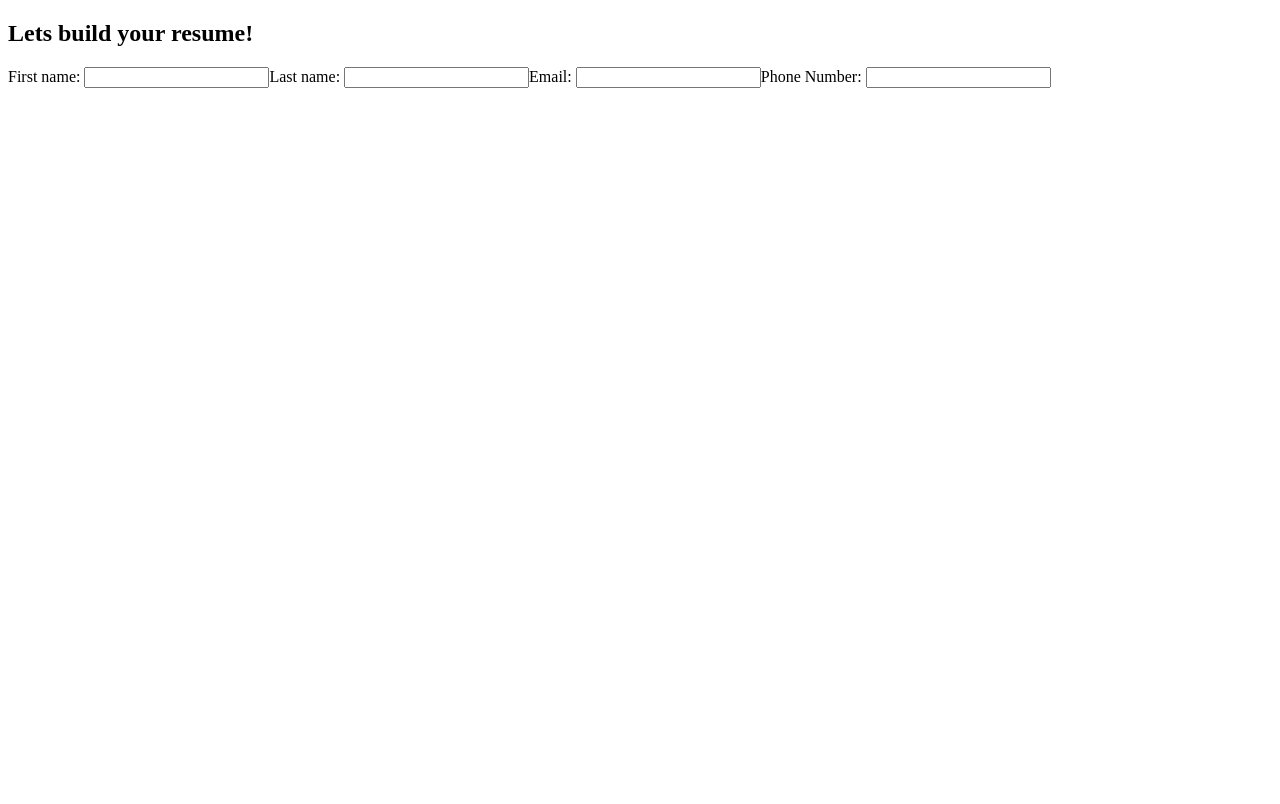
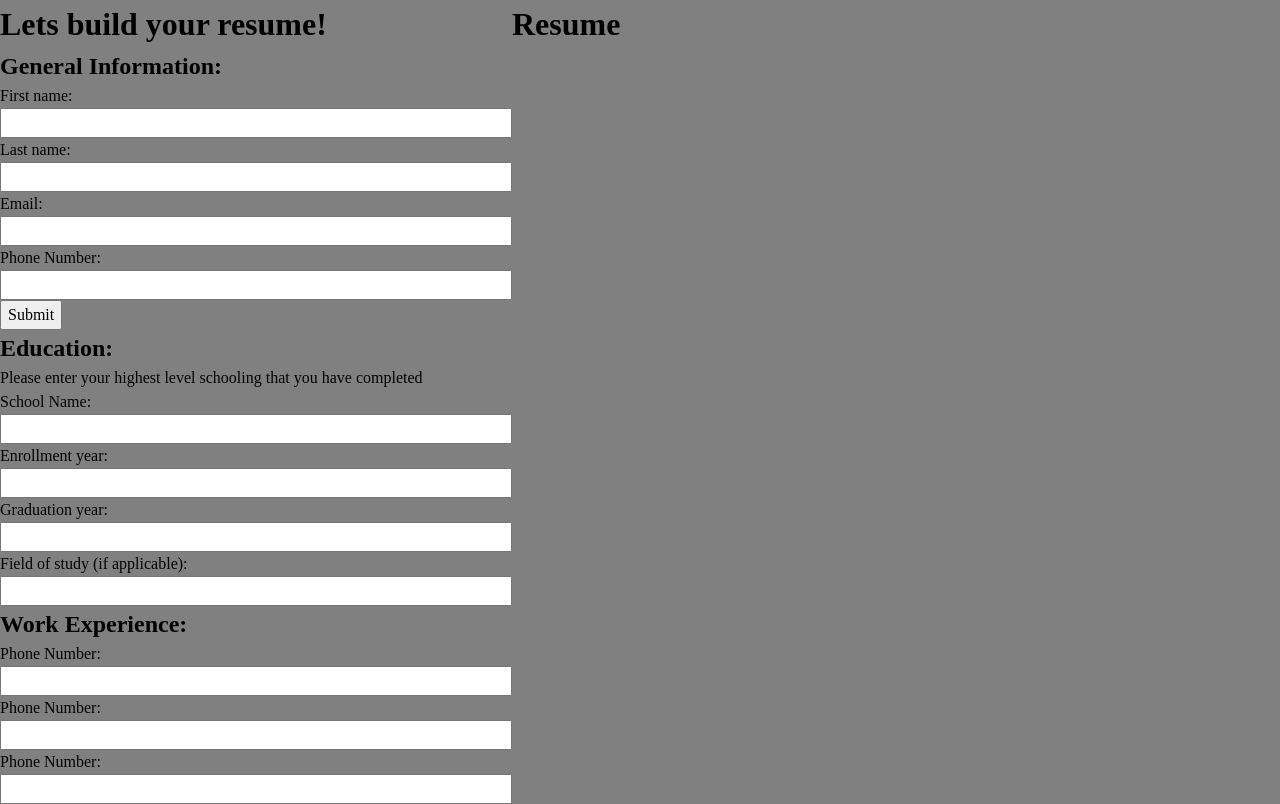
Before and after one commit to rgremaud/cv_application, a React (Vite) app: page / in a window 1280 px wide. Built offline with nearby package versions, Linux system fonts and the light colour scheme.

Commit message:
Work on initial component structure

```diff
--- /dev/null
+++ b/src/components/Education.jsx
@@ -0,0 +1,48 @@
+import { useState } from "react";
+
+export default function Education() {
+  /*
+  const [firstName, setFirstName] = useState('');
+  const [lastName, setLastName] = useState('');
+
+  const fullName = firstName + ' ' + lastName;
+
+  function handleFirstNameChange(e) {
+    setFirstName(e.target.value);
+  }
+
+  function handleLastNameChange(e) {
+    setLastName(e.target.value);
+  }
+  */
+  return (
+    <>
+      <h2>Education:</h2>
+      <p>Please enter your highest level schooling that you have completed</p>
+      <label>
+        School Name:{' '}
+        <input
+          //value={email}
+        />
+      </label>
+      <label>
+        Enrollment year:{' '}
+        <input
+          //value={email}
+        />
+      </label>
+      <label>
+        Graduation year:{' '}
+        <input
+          //value={email}
+        />
+      </label>
+      <label>
+        Field of study (if applicable):{' '}
+        <input
+          //value={email}
+        />
+      </label>
+    </>
+ );
+}
--- /dev/null
+++ b/src/components/Experience.jsx
@@ -0,0 +1,41 @@
+import { useState } from "react";
+
+export default function Experience() {
+ /* const [firstName, setFirstName] = useState('');
+  const [lastName, setLastName] = useState('');
+
+  const fullName = firstName + ' ' + lastName;
+
+  function handleFirstNameChange(e) {
+    setFirstName(e.target.value);
+  }
+
+  function handleLastNameChange(e) {
+    setLastName(e.target.value);
+  }
+  */
+
+  return (
+    <>
+      <h2>Work Experience:</h2>
+      <label>
+        Phone Number:{' '}
+        <input
+          //value={email}
+        />
+      </label>
+      <label>
+        Phone Number:{' '}
+        <input
+          //value={email}
+        />
+      </label>
+      <label>
+        Phone Number:{' '}
+        <input
+          //value={email}
+        />
+      </label>
+    </>
+ );
+}
--- a/src/components/Form.jsx
+++ b/src/components/Form.jsx
@@ -1,48 +1,16 @@
 import { useState } from "react";
+import General from "./General";
+import Education from "./Education";
+import Experience from "./Experience";
 
 export default function Form() {
-  const [firstName, setFirstName] = useState('');
-  const [lastName, setLastName] = useState('');
-
-  const fullName = firstName + ' ' + lastName;
-
-  function handleFirstNameChange(e) {
-    setFirstName(e.target.value);
-  }
-
-  function handleLastNameChange(e) {
-    setLastName(e.target.value);
-  }
 
   return (
-    <>
-      <h2>Lets build your resume!</h2>
-      <label>
-        First name:{' '}
-        <input
-          value={firstName}
-          onChange={handleFirstNameChange}
-        />
-      </label>
-      <label>
-        Last name:{' '}
-        <input
-          value={lastName}
-          onChange={handleLastNameChange}
-        />
-      </label>
-      <label>
-        Email:{' '}
-        <input
-          //value={email}
-        />
-      </label>
-      <label>
-        Phone Number:{' '}
-        <input
-          //value={email}
-        />
-      </label>
-    </>
-  );
+    <div id="formInputs">
+      <h1>Lets build your resume!</h1>
+      <General />
+      <Education />
+      <Experience />
+    </div>
+ );
 }
--- /dev/null
+++ b/src/components/General.jsx
@@ -0,0 +1,77 @@
+import { useState } from "react";
+
+export default function General() {
+  const [general, setGeneral] = useState({
+    firstName: '',
+    lastName: '',
+    email: '',
+    phone: '',
+  });
+
+  function handleClick() {
+    alert(`${general.firstName} ${general.lastName} ${general.email} ${general.phone}`);
+  }
+
+  return (
+    <>
+      <h2>General Information:</h2>
+      <label>
+        First name:{' '}
+        <input
+          value={general.firstName}
+          onChange={
+            e => {
+            setGeneral({
+              ...general,
+              firstName: e.target.value
+            });
+          }
+        }
+        />
+      </label>
+      <label>
+        Last name:{' '}
+        <input
+          value={general.lastName}
+          onChange={
+            e => {
+            setGeneral({
+              ...general,
+              lastName: e.target.value
+            });
+          }
+          }
+        />
+      </label>
+      <label>
+        Email:{' '}
+        <input
+          value={general.email}
+          onChange={
+            e => {
+            setGeneral({
+              ...general,
+              email: e.target.value
+            });
+          }
+          }
+        />
+      </label>
+      <label>
+        Phone Number:{' '}
+        <input
+          value={general.phone}
+          onChange={
+            e => {
+            setGeneral({
+              ...general,
+              phone: e.target.value
+            });
+          }
+          }
+        />
+      </label>
+    <button onClick={handleClick}>Submit</button>
+    </>
+ );
+}
--- /dev/null
+++ b/src/components/Resume.jsx
@@ -0,0 +1,10 @@
+//import { useState } from "react";
+import General from "./General.jsx"
+
+export default function Resume() {
+  return (
+    <div id="resume">
+      <h1>Resume</h1>
+    </div>
+  );
+}
--- a/src/main.jsx
+++ b/src/main.jsx
@@ -1,10 +1,15 @@
 import { StrictMode } from 'react'
 import { createRoot } from 'react-dom/client'
+import './styles/styles.css'
+import './styles/reset.css'
 import Form from './components/Form.jsx'
+import Resume from './components/Resume.jsx'
+
 
 createRoot(document.getElementById('root')).render(
   <StrictMode>
     <Form />
+    <Resume />
   </StrictMode>,
 )
 
--- /dev/null
+++ b/src/styles/reset.css
@@ -0,0 +1,75 @@
+* 1. Use a more-intuitive box-sizing model */
+*,
+*::before,
+*::after {
+  box-sizing: border-box;
+}
+
+/* 2. Remove default margin */
+* {
+  margin: 0;
+}
+
+/* 3. Enable keyword animations */
+@media (prefers-reduced-motion: no-preference) {
+  html {
+    interpolate-size: allow-keywords;
+  }
+}
+
+body {
+  /* 4. Add accessible line-height */
+  line-height: 1.5;
+  /* 5. Improve text rendering */
+  -webkit-font-smoothing: antialiased;
+}
+
+/* 6. Improve media defaults */
+img,
+picture,
+video,
+canvas,
+svg {
+  display: block;
+  max-width: 100%;
+}
+
+/* 7. Inherit fonts for form controls */
+input,
+button,
+textarea,
+select {
+  font: inherit;
+}
+
+/* 8. Avoid text overflows */
+p,
+h1,
+h2,
+h3,
+h4,
+h5,
+h6 {
+  overflow-wrap: break-word;
+}
+
+/* 9. Improve line wrapping */
+p {
+  text-wrap: pretty;
+}
+h1,
+h2,
+h3,
+h4,
+h5,
+h6 {
+  text-wrap: balance;
+}
+
+/*
+  10. Create a root stacking context
+*/
+#root,
+#__next {
+  isolation: isolate;
+}
--- /dev/null
+++ b/src/styles/styles.css
@@ -0,0 +1,22 @@
+body {
+  background-color: gray;
+}
+
+#root {
+  display: flex;
+  flex-direction: row;
+  width: 100vw;
+}
+
+#formInputs {
+  width: 40%;
+}
+
+#formInputs > * {
+  display: flex;
+  flex-direction: column;
+}
+
+#resume {
+  width: 60%;
+}
```
Also changed, not shown: src/components/GeneralBackup.jsx (added, +53 -0 lines).
